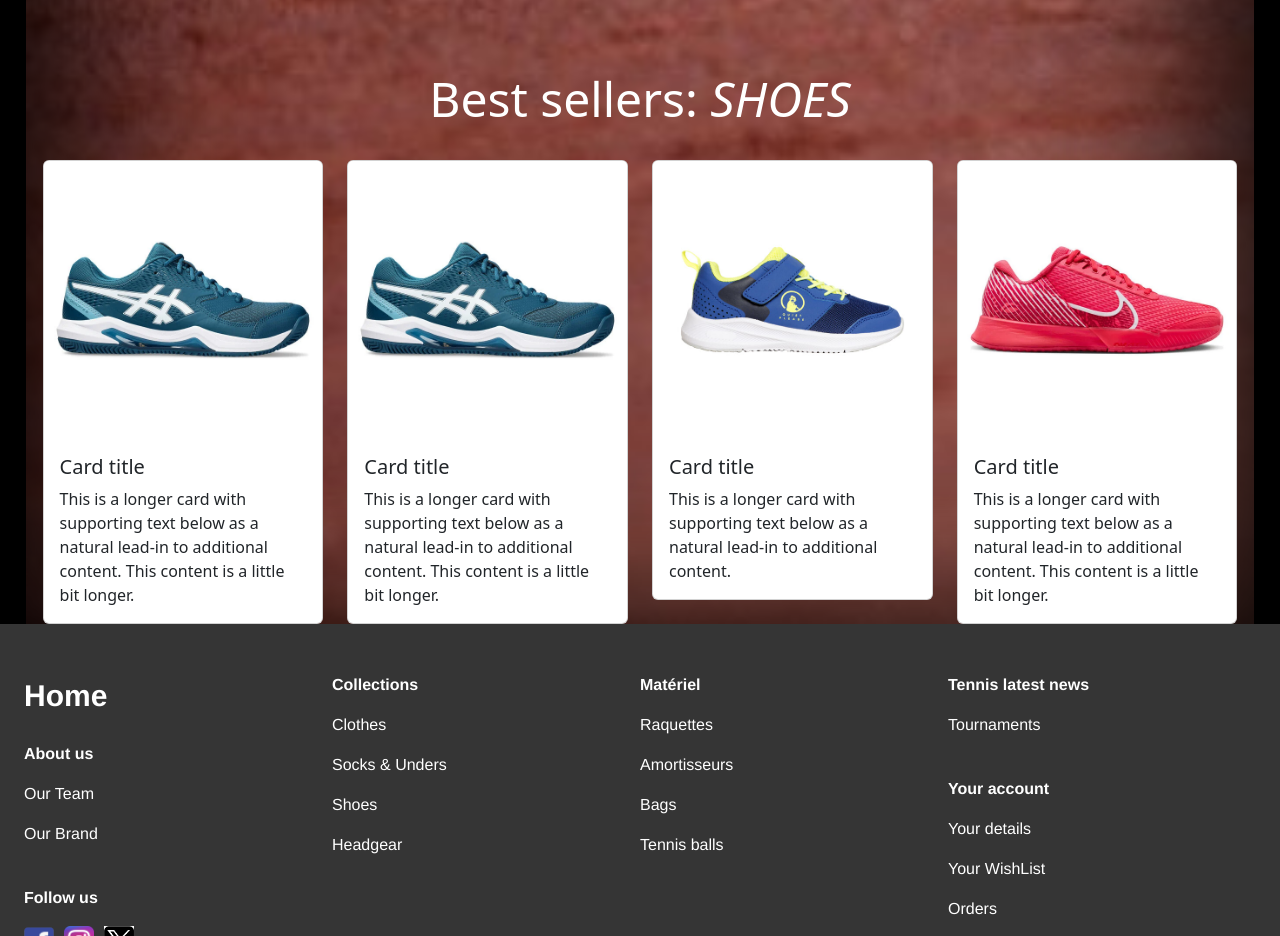
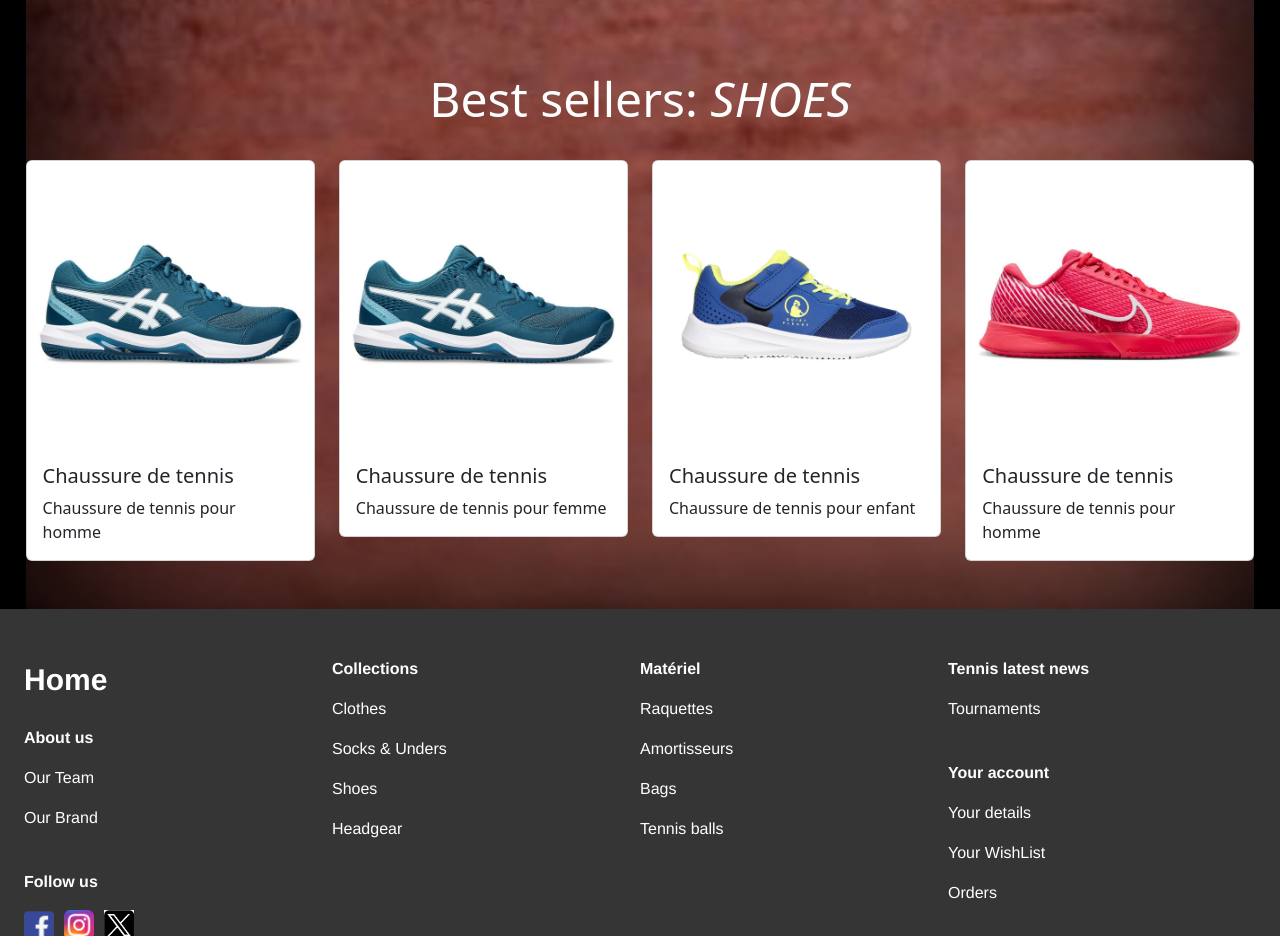
Before and after one commit to Mr-R-b0t/tenis-fiesta, a Vue app in the folder front/: page / in a window 1280 px wide. Shown: the part 1782-2718 px from the top of the page. Built offline with nearby package versions, Linux system fonts and the light colour scheme.

Commit message:
Add ProductComponent
Add component use on home page

```diff
--- /dev/null
+++ b/front/src/components/ProductCard.vue
@@ -0,0 +1,28 @@
+<template>
+    <div class="Product">
+      <div class="row row-cols-1 row-cols-md-4 g-4">
+        <div class="col" v-for="card in data" :key="card.title">
+          <div class="card">
+            <img :src="card.image" class="card-img-top" :alt="card.title">
+            <div class="card-body">
+              <h5 class="card-title">{{ card.title }}</h5>
+              <p class="card-text">{{ card.description }}</p>
+            </div>
+          </div>
+          <br><br>
+        </div>
+      </div>
+    </div>
+  </template>
+
+<script>
+export default {
+  name: 'ProductCard',
+  props: {
+    data: {
+      type: Array,
+      required: true
+    }
+  }
+}
+</script>
--- a/front/src/views/HomeView.vue
+++ b/front/src/views/HomeView.vue
@@ -122,17 +122,8 @@
         <br><br><br>
         <h2 class="title">Best sellers: <i>SHOES</i></h2>
         <br>
-        <div class="row row-cols-1 row-cols-md-4 g-4">
-          <div class="col">
-            <div class="card">
-              <img src="../assets/collections/shoes/chaussure_tennis_bleuvert.png" class="card-img-top" alt="...">
-              <div class="card-body">
-                <h5 class="card-title">Card title</h5>
-                <p class="card-text">This is a longer card with supporting text below as a natural lead-in to additional content. This content is a little bit longer.</p>
-              </div>
-            </div>
-          </div>
-          <div class="col">
+          <ProductCard :data="bestSellers" />
+          <!-- <div class="col">
             <div class="card">
               <img src="../assets/collections/shoes/chaussure_tennis_bleuvert.png" class="card-img-top" alt="...">
               <div class="card-body">
@@ -157,16 +148,47 @@
                 <h5 class="card-title">Card title</h5>
                 <p class="card-text">This is a longer card with supporting text below as a natural lead-in to additional content. This content is a little bit longer.</p>
               </div>
-            </div>
-          </div>
-        </div>
+            </div> -->
+          <!-- </div> -->
+        <!-- </div> -->
       </div>
       </section>
   </Transition>
   </body>
 </template>
 <script>
+import ProductCard from '@/components/ProductCard.vue'
 export default {
+  name: 'HomeView',
+  components: {
+    ProductCard
+  },
+  data () {
+    return {
+      bestSellers: [
+        {
+          title: 'Chaussure de tennis',
+          description: 'Chaussure de tennis pour homme',
+          image: require('../assets/collections/shoes/chaussure_tennis_bleuvert.png')
+        },
+        {
+          title: 'Chaussure de tennis',
+          description: 'Chaussure de tennis pour femme',
+          image: require('../assets/collections/shoes/chaussure_tennis_bleuvert.png')
+        },
+        {
+          title: 'Chaussure de tennis',
+          description: 'Chaussure de tennis pour enfant',
+          image: require('../assets/collections/shoes/chaussure_tennis_enfant.jpg')
+        },
+        {
+          title: 'Chaussure de tennis',
+          description: 'Chaussure de tennis pour homme',
+          image: require('../assets/collections/shoes/chaussure_tennis_rouge.png')
+        }
+      ]
+    }
+  },
   mounted () {
     this.addScrollEfect()
   },
```
Also changed, not shown: 1 other file (tests, documents, lock files or other folders).
